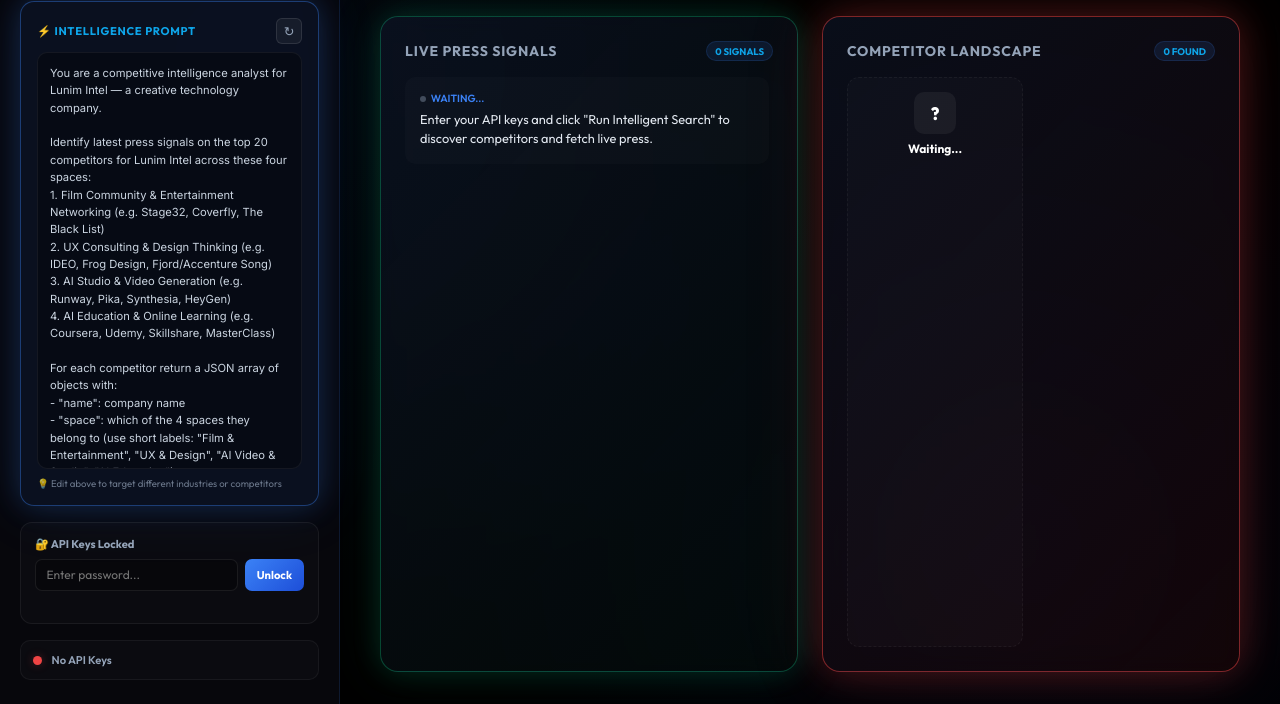
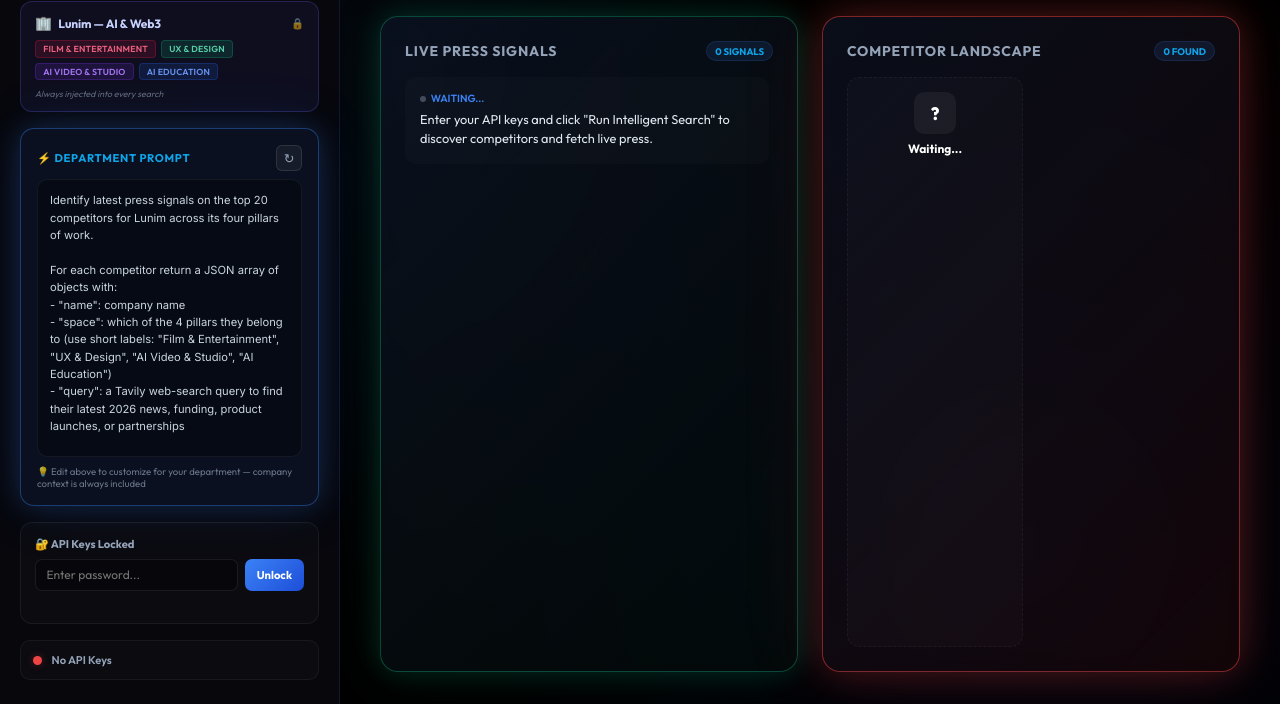
Before and after one commit to Pakkhiguptaa/Lunim-Intel, a plain HTML site: page index.html in a window 1280 px wide. Shown: the part 96-800 px from the top of the page. Drawn offline with Linux system fonts and the light colour scheme.

Commit message:
Hardcode Lunim company profile (AI & Web3, 4 pillars) - always injected into intelligence search
- Added immutable LUNIM_PROFILE constant with company identity, industry, and four pillars
- Created LUNIM_CONTEXT_INJECTION that is always prepended to every LLM call
- Editable 'Department Prompt' in sidebar is layered ON TOP of hardcoded context
- Added visual company context badge in sidebar showing locked pillars with color coding
- System prompt for competitor discovery now explicitly references Lunim's industry
- Different departments can customize the prompt while company context stays constant

```diff
--- a/app.js
+++ b/app.js
@@ -4,17 +4,45 @@
 
 const KEYS_PASSWORD = 'Coffee';
 
-const DEFAULT_PROMPT = `You are a competitive intelligence analyst for Lunim Intel — a creative technology company.
+// ─── HARDCODED COMPANY PROFILE (immutable) ───
+// This context is ALWAYS injected into every intelligence search.
+// It cannot be edited from the UI — it defines who Lunim is.
+const LUNIM_PROFILE = Object.freeze({
+  name: 'Lunim',
+  industry: 'AI and Web3',
+  description: 'Lunim is a tech company operating at the intersection of AI and Web3.',
+  pillars: [
+    { id: 1, name: 'Film Community & Entertainment Networking', shortLabel: 'Film & Entertainment', examples: 'Stage32, Coverfly, The Black List, FilmFreeway, Seed&Spark' },
+    { id: 2, name: 'UX Consulting & Design Thinking', shortLabel: 'UX & Design', examples: 'IDEO, Frog Design, Fjord/Accenture Song, Huge, Pentagram' },
+    { id: 3, name: 'AI Studio & Video Generation', shortLabel: 'AI Video & Studio', examples: 'Runway, Pika, Synthesia, HeyGen, Luma AI, Kling' },
+    { id: 4, name: 'AI Education & Online Learning', shortLabel: 'AI Education', examples: 'Coursera, Udemy, Skillshare, MasterClass, DataCamp' }
+  ]
+});
 
-Identify latest press signals on the top 20 competitors for Lunim Intel across these four spaces:
-1. Film Community & Entertainment Networking (e.g. Stage32, Coverfly, The Black List)
-2. UX Consulting & Design Thinking (e.g. IDEO, Frog Design, Fjord/Accenture Song)
-3. AI Studio & Video Generation (e.g. Runway, Pika, Synthesia, HeyGen)
-4. AI Education & Online Learning (e.g. Coursera, Udemy, Skillshare, MasterClass)
+// This is the immutable system context that always gets injected.
+// The editable prompt in the UI is layered ON TOP of this.
+const LUNIM_CONTEXT_INJECTION = `
+== COMPANY CONTEXT (hardcoded — always active) ==
+Company: ${LUNIM_PROFILE.name}
+Industry: ${LUNIM_PROFILE.industry}
+Description: ${LUNIM_PROFILE.description}
+
+Lunim's Four Pillars of Work:
+${LUNIM_PROFILE.pillars.map(p => `${p.id}. ${p.name} (e.g. ${p.examples})`).join('\n')}
+
+When identifying competitors, you MUST select companies from the ${LUNIM_PROFILE.industry} space
+and related industries that overlap with the four pillars above.
+Use short space labels: ${LUNIM_PROFILE.pillars.map(p => `"${p.shortLabel}"`).join(', ')}
+== END COMPANY CONTEXT ==
+`.trim();
+
+// The DEFAULT_PROMPT is the editable part — departments can customize this.
+// The LUNIM_CONTEXT_INJECTION is always prepended automatically.
+const DEFAULT_PROMPT = `Identify latest press signals on the top 20 competitors for Lunim across its four pillars of work.
 
 For each competitor return a JSON array of objects with:
 - "name": company name
-- "space": which of the 4 spaces they belong to (use short labels: "Film & Entertainment", "UX & Design", "AI Video & Studio", "AI Education")
+- "space": which of the 4 pillars they belong to (use short labels: "Film & Entertainment", "UX & Design", "AI Video & Studio", "AI Education")
 - "query": a Tavily web-search query to find their latest 2026 news, funding, product launches, or partnerships
 
 Return ONLY the JSON array, no markdown, no explanation.`;
@@ -267,15 +295,19 @@ async function handleRefresh() {
   refreshBtn.disabled = true;
   setApiStatus('working', 'Discovering...');
 
-  const prompt = promptTextarea ? promptTextarea.value.trim() : DEFAULT_PROMPT;
+  // The editable prompt (customizable per department)
+  const editablePrompt = promptTextarea ? promptTextarea.value.trim() : DEFAULT_PROMPT;
+
+  // ALWAYS inject hardcoded Lunim context + the editable prompt
+  const fullPrompt = `${LUNIM_CONTEXT_INJECTION}\n\n== DEPARTMENT INSTRUCTIONS ==\n${editablePrompt}`;
 
   try {
     // STEP 1: Discover competitors
     showProgress('STEP 1 — DISCOVERING COMPETITORS...', 'Sending prompt to LLM...');
 
     const llmResponse = await callLLM(
-      'You are a market research analyst. Respond with ONLY a valid JSON array. No markdown. Each object: "name", "space", "query".',
-      prompt, 3000
+      `You are a market research analyst for ${LUNIM_PROFILE.name}, a tech company in the ${LUNIM_PROFILE.industry} space. Respond with ONLY a valid JSON array. No markdown. Each object must have: "name", "space", "query". Focus on competitors relevant to the company's industry and pillars.`,
+      fullPrompt, 3000
     );
 
     let competitors;
--- a/index.html
+++ b/index.html
@@ -19,27 +19,37 @@
       <span>Intel</span>
     </div>
 
-    <!-- Live Prompt Editor (replaces the old nav) -->
+    <!-- Hardcoded Company Context Indicator -->
+    <div class="sidebar-context-badge" id="company-context-badge">
+      <div class="context-badge-header">
+        <span class="context-badge-icon">🏢</span>
+        <span class="context-badge-title">Lunim — AI &amp; Web3</span>
+        <span class="context-badge-lock" title="Hardcoded context, always active">🔒</span>
+      </div>
+      <div class="context-pillars">
+        <span class="context-pillar" style="--pillar-color: #e11d48;">Film &amp; Entertainment</span>
+        <span class="context-pillar" style="--pillar-color: #10b981;">UX &amp; Design</span>
+        <span class="context-pillar" style="--pillar-color: #7c3aed;">AI Video &amp; Studio</span>
+        <span class="context-pillar" style="--pillar-color: #2563eb;">AI Education</span>
+      </div>
+      <span class="context-badge-note">Always injected into every search</span>
+    </div>
+
+    <!-- Live Prompt Editor (editable per department) -->
     <div class="sidebar-prompt">
       <div class="sidebar-prompt-header">
-        <span class="prompt-label">⚡ Intelligence Prompt</span>
+        <span class="prompt-label">⚡ Department Prompt</span>
         <button id="reset-prompt" class="prompt-reset-btn" title="Reset to default">↻</button>
       </div>
-      <textarea id="intelligence-prompt" class="sidebar-prompt-textarea" spellcheck="false">You are a competitive intelligence analyst for Lunim Intel — a creative technology company.
-
-Identify latest press signals on the top 20 competitors for Lunim Intel across these four spaces:
-1. Film Community & Entertainment Networking (e.g. Stage32, Coverfly, The Black List)
-2. UX Consulting & Design Thinking (e.g. IDEO, Frog Design, Fjord/Accenture Song)
-3. AI Studio & Video Generation (e.g. Runway, Pika, Synthesia, HeyGen)
-4. AI Education & Online Learning (e.g. Coursera, Udemy, Skillshare, MasterClass)
+      <textarea id="intelligence-prompt" class="sidebar-prompt-textarea" spellcheck="false">Identify latest press signals on the top 20 competitors for Lunim across its four pillars of work.
 
 For each competitor return a JSON array of objects with:
 - "name": company name
-- "space": which of the 4 spaces they belong to (use short labels: "Film & Entertainment", "UX & Design", "AI Video & Studio", "AI Education")
+- "space": which of the 4 pillars they belong to (use short labels: "Film &amp; Entertainment", "UX &amp; Design", "AI Video &amp; Studio", "AI Education")
 - "query": a Tavily web-search query to find their latest 2026 news, funding, product launches, or partnerships
 
 Return ONLY the JSON array, no markdown, no explanation.</textarea>
-      <span class="sidebar-prompt-hint">💡 Edit above to target different industries or competitors</span>
+      <span class="sidebar-prompt-hint">💡 Edit above to customize for your department — company context is always included</span>
     </div>
 
     <!-- Password-protected API Keys -->
--- a/styles.css
+++ b/styles.css
@@ -52,6 +52,68 @@ body {
   -webkit-text-fill-color: transparent;
   padding-bottom: 0.5rem;
   border-bottom: 1px solid rgba(255,255,255,0.04);
+}
+
+/* ─── Sidebar Company Context Badge (hardcoded, always active) ─── */
+.sidebar-context-badge {
+  background: rgba(99, 102, 241, 0.08);
+  border: 1px solid rgba(99, 102, 241, 0.25);
+  border-radius: 12px;
+  padding: 0.75rem 0.875rem;
+  display: flex;
+  flex-direction: column;
+  gap: 0.5rem;
+  position: relative;
+}
+
+.context-badge-header {
+  display: flex;
+  align-items: center;
+  gap: 0.4rem;
+}
+
+.context-badge-icon {
+  font-size: 0.85rem;
+}
+
+.context-badge-title {
+  font-size: 0.75rem;
+  font-weight: 700;
+  color: #c7d2fe;
+  letter-spacing: -0.01em;
+  flex-grow: 1;
+}
+
+.context-badge-lock {
+  font-size: 0.65rem;
+  opacity: 0.6;
+  cursor: help;
+}
+
+.context-pillars {
+  display: flex;
+  flex-wrap: wrap;
+  gap: 0.3rem;
+}
+
+.context-pillar {
+  font-size: 0.55rem;
+  font-weight: 600;
+  padding: 0.15rem 0.45rem;
+  border-radius: 4px;
+  background: color-mix(in srgb, var(--pillar-color) 15%, transparent);
+  color: color-mix(in srgb, var(--pillar-color) 70%, white);
+  border: 1px solid color-mix(in srgb, var(--pillar-color) 25%, transparent);
+  white-space: nowrap;
+  letter-spacing: 0.02em;
+  text-transform: uppercase;
+}
+
+.context-badge-note {
+  font-size: 0.55rem;
+  color: var(--text-secondary);
+  opacity: 0.6;
+  font-style: italic;
 }
 
 /* ─── Sidebar Prompt ─── */
```
